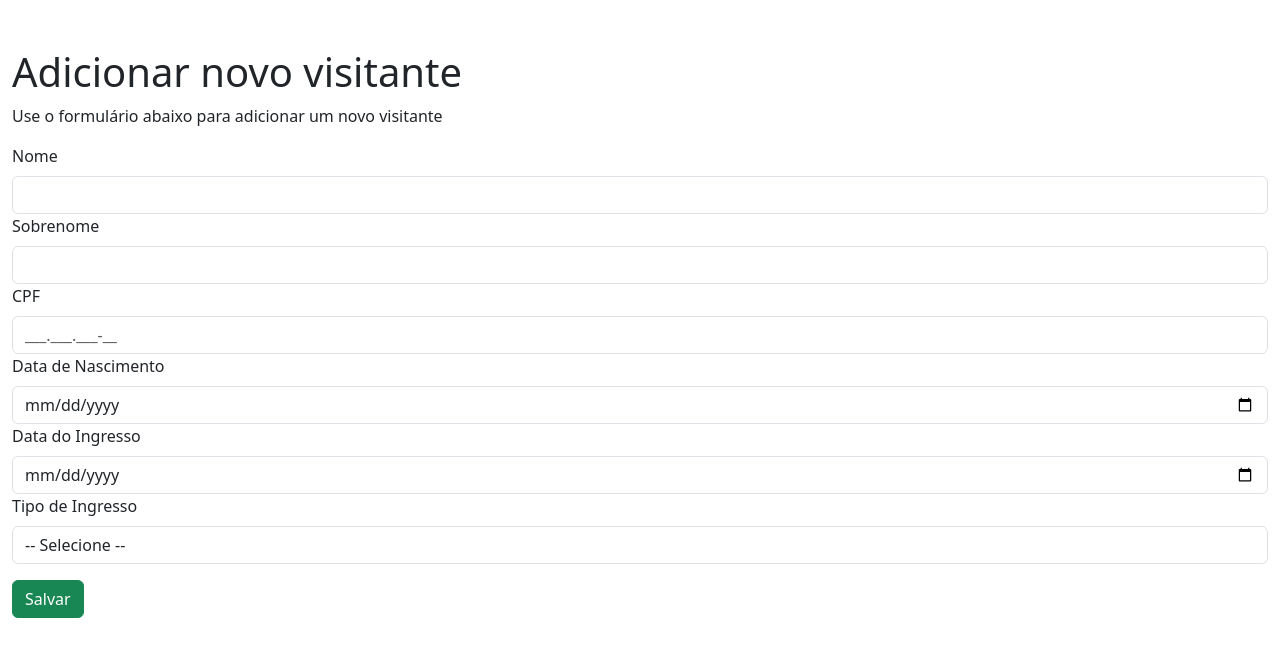
After one commit to matheuskirst/senac-django, a Django app: page /visitors/create/ in a window 1280 px wide. The commit adds this page. Shown: the top 657 px of the page. Run offline with Django 5.2, Linux system fonts and the light colour scheme.

Commit message:
feat: add form to post a new visitor

```diff
--- a/gerenciamento-visitantes/app/models.py
+++ b/gerenciamento-visitantes/app/models.py
@@ -12,7 +12,7 @@ class Visitor(models.Model):
     birthdate = models.DateField()
     ticket_date = models.DateField()
     ticket_type = models.IntegerField(choices=TicketType.choices)
-    ticket_code = models.CharField(255)
+    ticket_code = models.CharField(max_length=255)
 
     def __str__(self):
         return f"{self.first_name} {self.last_name}"
--- /dev/null
+++ b/gerenciamento-visitantes/app/templates/create-visitor.html
@@ -0,0 +1,44 @@
+<!DOCTYPE html>
+<html lang="en">
+<head>
+    <meta charset="UTF-8">
+    <meta name="viewport" content="width=device-width, initial-scale=1.0">
+    <link href="https://cdn.jsdelivr.net/npm/bootstrap@5.3.8/dist/css/bootstrap.min.css" rel="stylesheet" integrity="sha384-sRIl4kxILFvY47J16cr9ZwB07vP4J8+LH7qKQnuqkuIAvNWLzeN8tE5YBujZqJLB" crossorigin="anonymous">
+    <script src="https://cdn.jsdelivr.net/npm/bootstrap@5.3.8/dist/js/bootstrap.bundle.min.js" integrity="sha384-FKyoEForCGlyvwx9Hj09JcYn3nv7wiPVlz7YYwJrWVcXK/BmnVDxM+D2scQbITxI" crossorigin="anonymous"></script>
+    <title>Document</title>
+</head>
+<body>
+    <div class="container-fluid pt-5">
+        <h1>Adicionar novo visitante</h1>
+        <p>Use o formulário abaixo para adicionar um novo visitante</p>
+
+        <form action="./" method="post">
+            {% csrf_token %}
+            <label for="first_name" class="form-label">Nome</label>
+            <input type="text" class="form-control" id="first_name" name="first_name">
+
+            <label for="last_name" class="form-label">Sobrenome</label>
+            <input type="text" class="form-control" id="last_name" name="last_name">
+
+            <label for="cpf" class="form-label">CPF</label>
+            <input type="text" class="form-control" id="cpf" name="cpf" placeholder="___.___.___-__">
+
+            <label for="birthdate" class="form-label">Data de Nascimento</label>
+            <input type="date" class="form-control" id="birthdate" name="birthdate">
+
+            <label for="ticket_date" class="form-label">Data do Ingresso</label>
+            <input type="date" class="form-control" id="ticket_date" name="ticket_date">
+
+            <label for="ticket_type" class="form-label">Tipo de Ingresso</label>
+            <select name="ticket_type" id="ticket_type" class="form-control">
+                <option value="">-- Selecione --</option>
+                <option value="1">Normal</option>
+                <option value="2">VIP</option>
+                <option value="3">Premium</option>
+            </select>
+
+            <input type="submit" value="Salvar" class="btn btn-success mt-3">
+        </form>
+    </div>
+</body>
+</html>
--- a/gerenciamento-visitantes/app/templates/visitors.html
+++ b/gerenciamento-visitantes/app/templates/visitors.html
@@ -4,8 +4,8 @@
     <meta charset="UTF-8">
     <meta name="viewport" content="width=device-width, initial-scale=1.0">
 
-    <link href="https://cdn.jsdelivr.net/npm/bootstrap@6.0.0-alpha.1/dist/css/bootstrap.min.css" rel="stylesheet" integrity="sha384-B/GM4XqrwHnWXNOWMbloTmrYXZg10cakYGmpfsR/bbzQ6JAJI4ihuyADKLnBgrCe" crossorigin="anonymous">
-    <script type="module" src="https://cdn.jsdelivr.net/npm/bootstrap@6.0.0-alpha.1/dist/js/bootstrap.bundle.min.js" integrity="sha384-1a/pXj49ZQ1aHEmrJ+gMw1otqoVsYwlEnlD8mIfY2TV03r20Y0CN7uqx1tQogjPL" crossorigin="anonymous"></script>
+    <link href="https://cdn.jsdelivr.net/npm/bootstrap@5.3.8/dist/css/bootstrap.min.css" rel="stylesheet" integrity="sha384-sRIl4kxILFvY47J16cr9ZwB07vP4J8+LH7qKQnuqkuIAvNWLzeN8tE5YBujZqJLB" crossorigin="anonymous">
+    <script src="https://cdn.jsdelivr.net/npm/bootstrap@5.3.8/dist/js/bootstrap.bundle.min.js" integrity="sha384-FKyoEForCGlyvwx9Hj09JcYn3nv7wiPVlz7YYwJrWVcXK/BmnVDxM+D2scQbITxI" crossorigin="anonymous"></script>
     <title>Lista de visitantes</title>
 </head>
 <body>
@@ -38,7 +38,7 @@
                 {% endfor %}
             </table>
 
-            <a href="./create/" class="btn btn-primary">Novo visitante</a>
+            <a href="./create/" class="btn btn-outline-primary">Novo visitante</a>
         </div>
     </div>
 </body>
--- a/gerenciamento-visitantes/app/urls.py
+++ b/gerenciamento-visitantes/app/urls.py
@@ -3,5 +3,6 @@ from app import views
 
 urlpatterns = [
     path('', views.home, name='home'),
-    path('visitors/', views.visitors, name='visitors')
+    path('visitors/', views.visitors, name='visitors'),
+    path('visitors/create/', views.create_visitor, name='create-visitor')
 ]
--- a/gerenciamento-visitantes/app/views.py
+++ b/gerenciamento-visitantes/app/views.py
@@ -1,10 +1,13 @@
-from django.shortcuts import render
+from uuid import uuid4
+from datetime import datetime
+from django.http import HttpRequest, HttpResponse
+from django.shortcuts import render, redirect
 from .models import Visitor
 
-def home(request):
+def home(request: HttpRequest) -> HttpResponse:
     return render(request, 'home.html')
 
-def visitors(request):
+def visitors(request: HttpRequest) -> HttpResponse:
     visitors = Visitor.objects.all()
 
     response = {
@@ -12,3 +15,20 @@ def visitors(request):
     }
 
     return render(request, 'visitors.html', response)
+
+def create_visitor(request: HttpRequest) -> HttpResponse:
+    if request.method == 'POST':
+        visitor = Visitor()
+        visitor.first_name = request.POST['first_name']
+        visitor.last_name = request.POST['last_name']
+        visitor.cpf = request.POST['cpf']
+        visitor.birthdate = datetime.strptime(request.POST['birthdate'], '%Y-%m-%d')
+        visitor.ticket_date = datetime.strptime(request.POST['ticket_date'], '%Y-%m-%d')
+        visitor.ticket_type = request.POST['ticket_type']
+        visitor.ticket_code = str(uuid4())
+
+        visitor.save()
+
+        return redirect('visitors')
+
+    return render(request, 'create-visitor.html')
```
Also changed, not shown: gerenciamento-visitantes/app/migrations/0003_alter_visitor_ticket_code.py (added).
